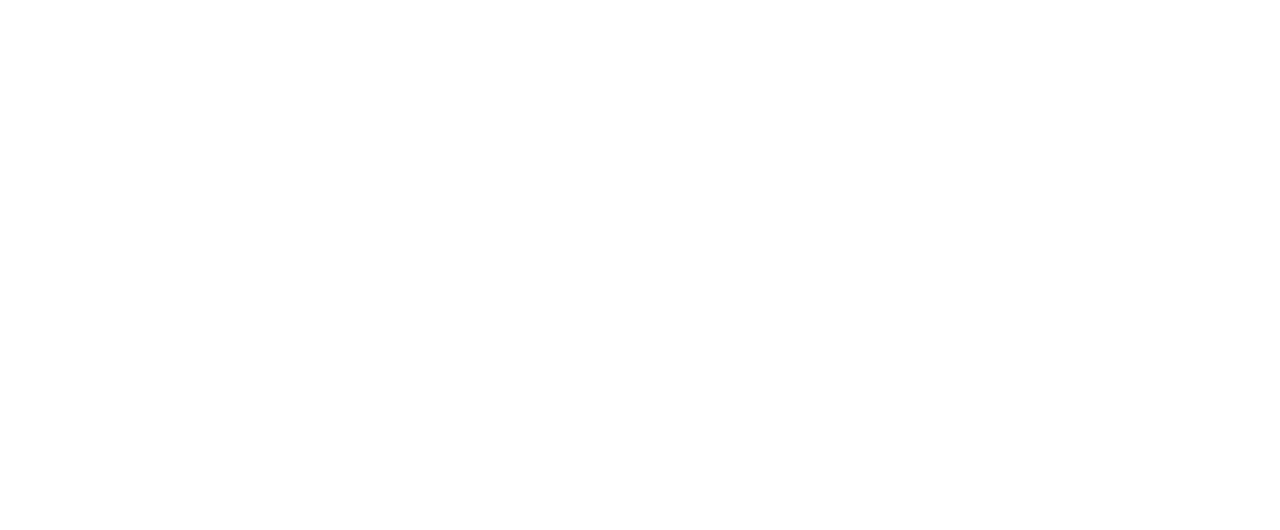
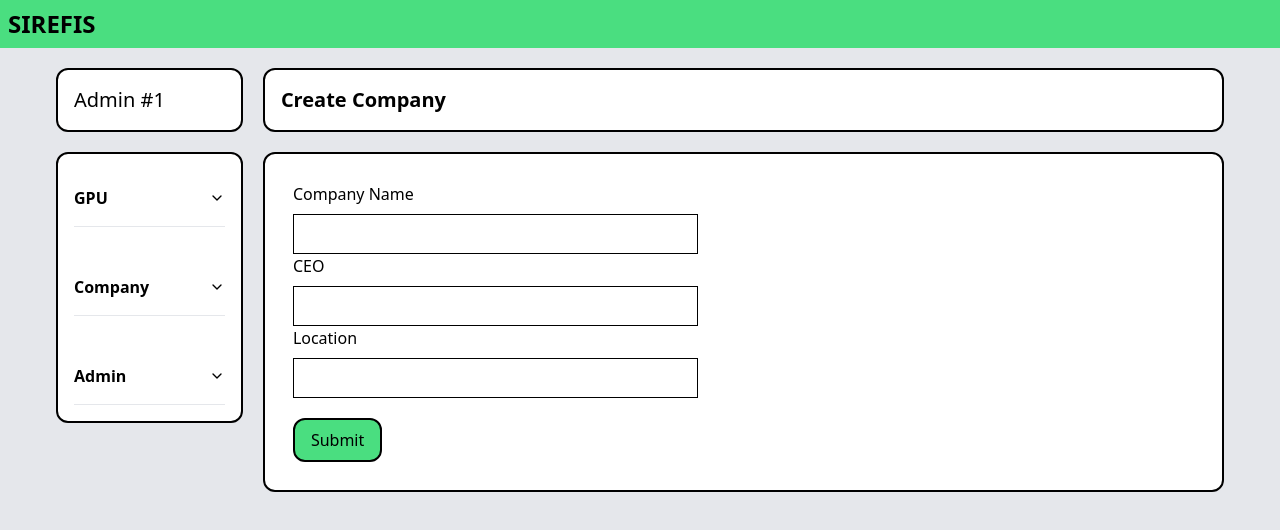
Before and after one commit to DewaMadeWira/sirefis-frontend, a React (Vite) app: page /create-company in a window 1280 px wide. Shown: the top 530 px of the page. Built offline with nearby package versions, Linux system fonts and the light colour scheme.

Commit message:
add create form

```diff
--- /dev/null
+++ b/src/CreateCompany.tsx
@@ -0,0 +1,81 @@
+import { useRef } from 'react';
+import axios from 'axios';
+import { useToast } from '@/components/ui/use-toast';
+
+import './App.css';
+import LeftSideBar from './components/ui/left-sidebar';
+import SecondColHead from './components/ui/second-col-head';
+import { Input } from './components/ui/input';
+
+function CreateCompany() {
+    const { toast } = useToast();
+
+    const company_name: any = useRef(null);
+    const ceo: any = useRef(null);
+    const location: any = useRef(null);
+
+    function handleSubmit(event: any) {
+        event.preventDefault();
+
+        axios.post(`http://127.0.0.1:8000/api/create_data_company`, {
+            company_name: company_name.current.value,
+            ceo: ceo.current.value,
+            location: location.current.value,
+        });
+        toast({
+            title: 'Item Created',
+            description: 'New Company has added to Database',
+            className: 'bg-white border-black border-2 rounded-xl',
+        });
+
+        // alert(gpuRef.current.value);
+    }
+
+    return (
+        <div className='min-h-screen bg-gray-200'>
+            <nav className='bg-green-400'>
+                <h1 className='font-bold text-2xl p-2'>SIREFIS</h1>
+            </nav>
+            <div className='px-14 py-5 flex justify-between'>
+                {/* 1st Column */}
+                <LeftSideBar></LeftSideBar>
+                {/* 2nd Column */}
+                <div className='ml-5 w-[90%]'>
+                    <SecondColHead title='Create Company'></SecondColHead>
+
+                    <form
+                        onSubmit={handleSubmit}
+                        className='border-2 rounded-xl p-7 bg-white border-black mt-5 '
+                    >
+                        <div className='w-[45%]'>
+                            <h4 className=''>Company Name</h4>
+                            <Input
+                                ref={company_name}
+                                type='text'
+                                className=' mt-2'
+                                required
+                            ></Input>
+                            <h4 className=''>CEO</h4>
+                            <Input ref={ceo} className=' mt-2' required></Input>
+                            <h4 className=''>Location</h4>
+                            <Input
+                                ref={location}
+                                className=' mt-2'
+                                required
+                            ></Input>
+                        </div>
+
+                        <button
+                            type='submit'
+                            className='mt-5 bg-green-400 px-4 p-2 rounded-xl border-black border-2'
+                        >
+                            Submit
+                        </button>
+                    </form>
+                </div>
+            </div>
+        </div>
+    );
+}
+
+export default CreateCompany;
--- a/src/main.tsx
+++ b/src/main.tsx
@@ -14,6 +14,7 @@
 import CreateGpu from './CreateGpu.tsx';
 import CreateAdmin from './CreateAdmin.tsx';
 import UpdateGpu from './UpdateGpu.tsx';
+import CreateCompany from './CreateCompany.tsx';
 
 const queryClient = new QueryClient();
 
@@ -39,6 +40,7 @@
         ></Route>
         <Route path='/create-gpu' component={CreateGpu}></Route>
         <Route path='/create-admin' component={CreateAdmin}></Route>
+        <Route path='/create-company' component={CreateCompany}></Route>
     </div>
 );
 
```
